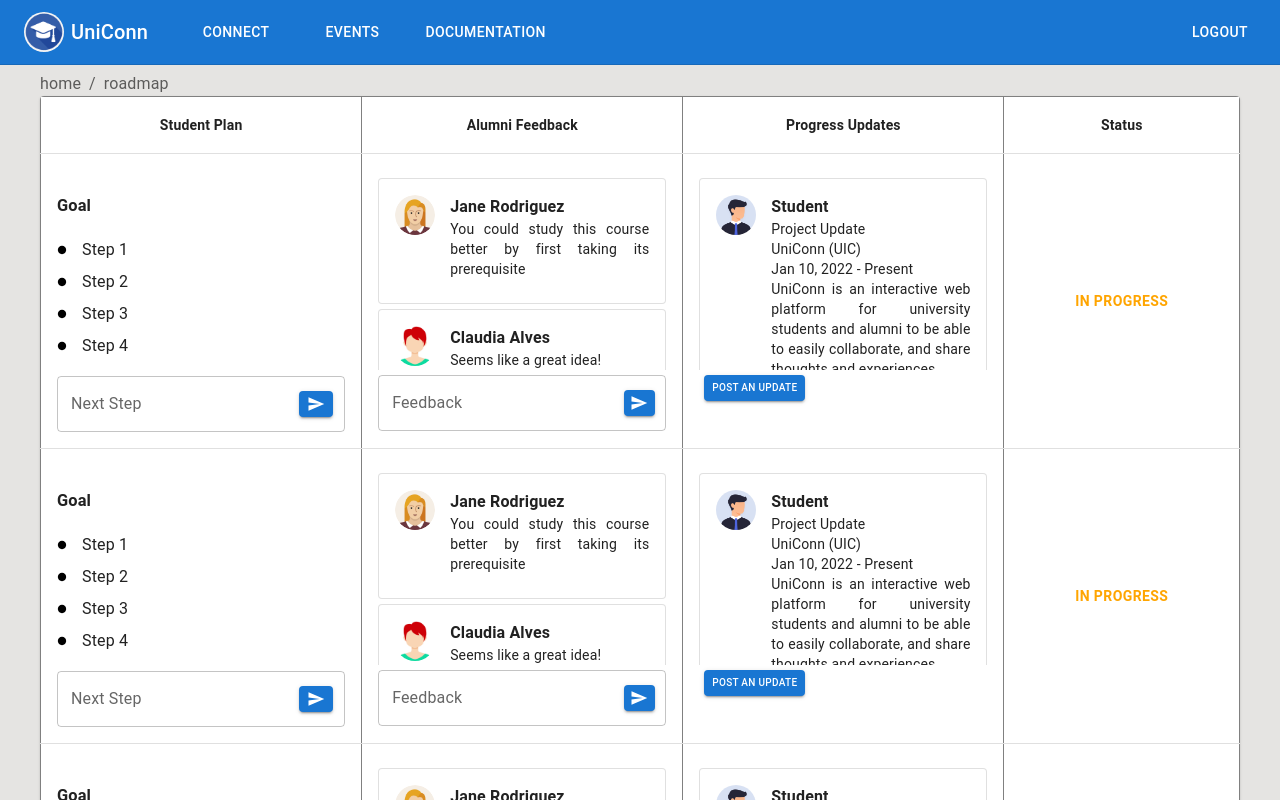
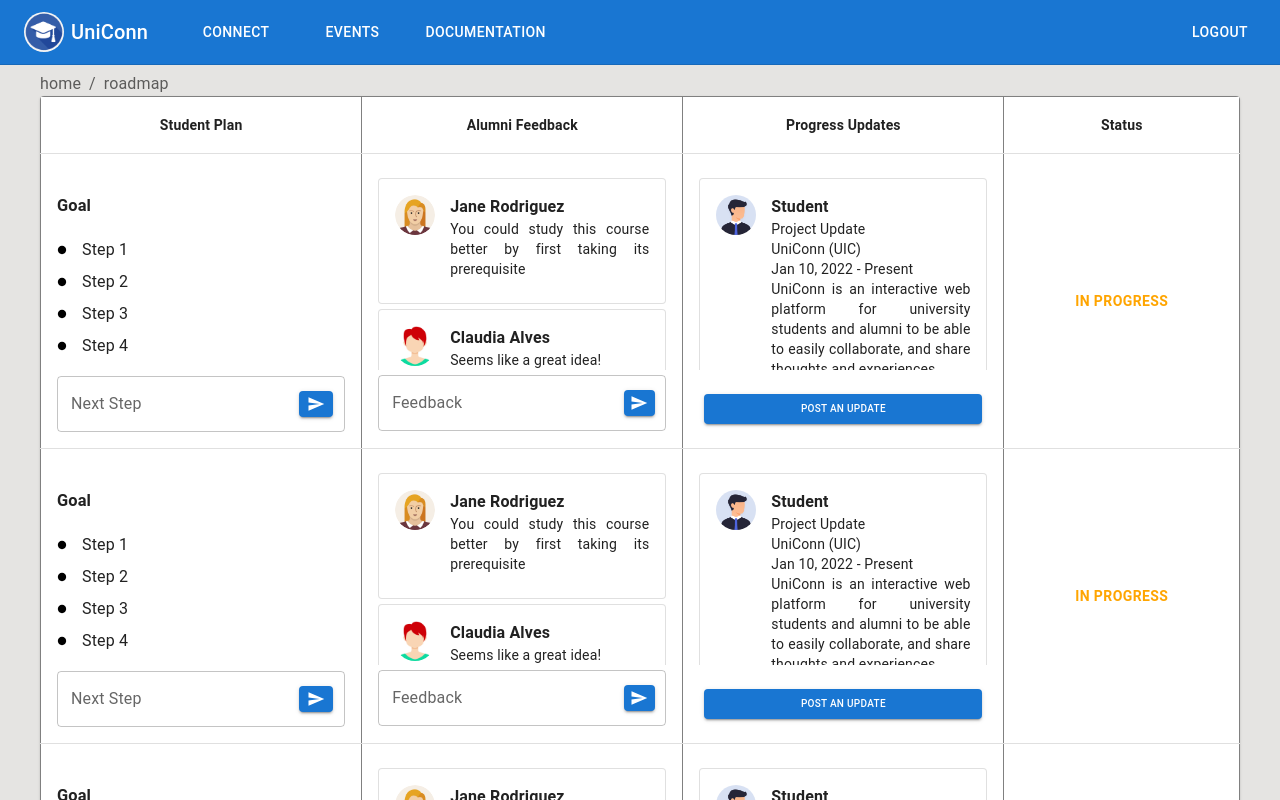
Before and after one commit to Jason10897/UniConn, a React (Create React App) app: page /roadmap in a window 1280 px wide. Shown: the top 800 px of the page. Built offline with nearby package versions, Linux system fonts and the light colour scheme; what react-swipeable-views-utils would draw is missing.

Commit message:
Post an udpate button CSS

```diff
--- a/src/components/roadmap/UpdatesFeed.jsx
+++ b/src/components/roadmap/UpdatesFeed.jsx
@@ -17,12 +17,13 @@
 const PromptButton = styled(Button)(({ theme }) => ({
     minWidth: "10px",
     maxWidth: "400px",
+    height: "30px",
     margin: 5,
   }));
 
 export default function UpdatesFeed(props) {
   return (
-    <Box sx={{ width: "100%", bgcolor: "background.paper" }}>
+    <Box sx={{ width: "100%", bgcolor: "background.paper", display: "flex", flexDirection: "column", justifyContent: "center" }}>
       <List sx={{ minHeight: 200, maxHeight: 200, overflow: "auto" }}>
         {[...props.update].reverse().map((item) => {
           return (
@@ -49,7 +50,7 @@
                   size="small"
                   variant="contained"
                   onClick={props.displayPrompts}
-                  sx={{ fontSize: "10px", lineHeight: "10px", padding: 1}}
+                  sx={{ fontSize: "10px", lineHeight: "10px", padding: 1, marginTop: 3}}
                 >
                   Post an update
                 </PromptButton>
```
